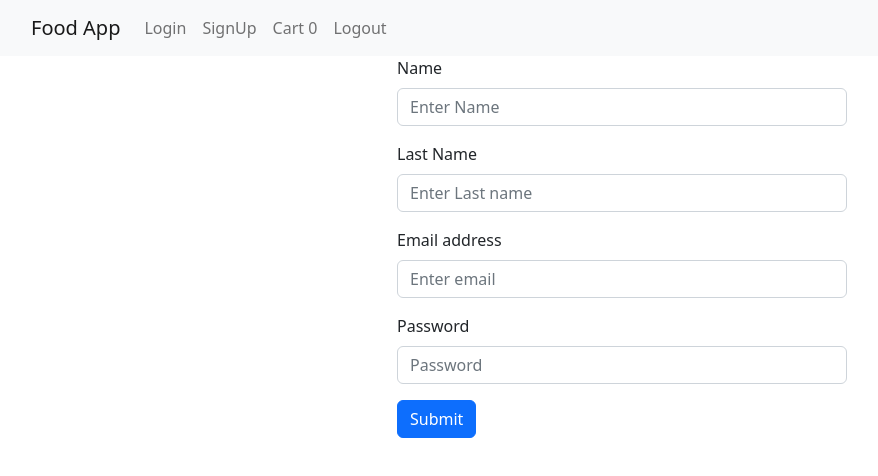
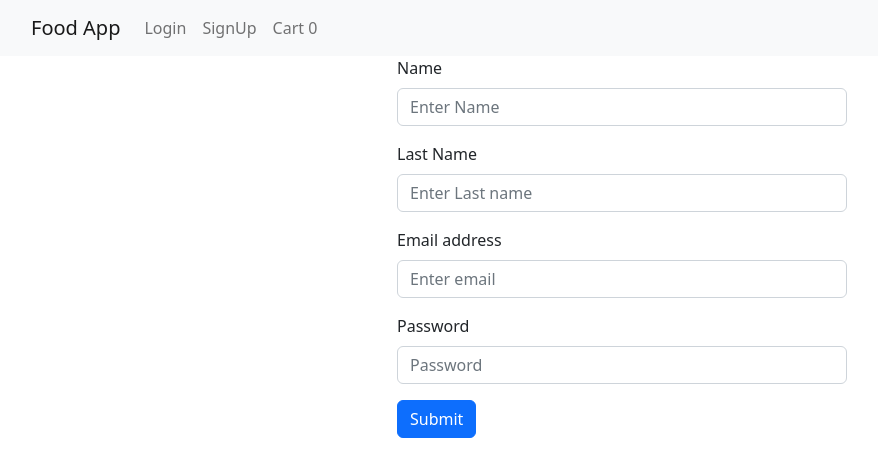
Before and after one commit to 15M236/food-fsd-frontend, a React (Create React App) app: page /signup in a window 1280 px wide. Shown: the top 476 px of the page, without its empty margins (51-929 px from the left). Built offline with nearby package versions, Linux system fonts and the light colour scheme.

Commit message:
final commit

```diff
--- a/package.json
+++ b/package.json
@@ -6,7 +6,7 @@
     "@testing-library/jest-dom": "^5.16.5",
     "@testing-library/react": "^13.4.0",
     "@testing-library/user-event": "^13.5.0",
-    "axios": "^1.1.2",
+    "axios": "^1.2.2",
     "bootstrap": "^5.2.2",
     "react": "^18.2.0",
     "react-bootstrap": "^2.5.0",
--- a/src/Title.js
+++ b/src/Title.js
@@ -8,6 +8,7 @@ import {CartContext} from './App';
 
 function Title() {
     const context = useContext(CartContext)
+    const role = sessionStorage.getItem('role');
   const handleLogOut = () => {
     sessionStorage.clear();
     navigate('/')
@@ -23,7 +24,7 @@ function Title() {
                     <Nav.Link onClick={() => navigate('/login')}>Login</Nav.Link>
                     <Nav.Link onClick={() => navigate('/signin')}>SignUp</Nav.Link>
                     <Nav.Link onClick={() => navigate('/cart')}>Cart {context.cart.length}</Nav.Link>
-                    <Nav.Link onClick={handleLogOut}>Logout</Nav.Link>
+                    {role && <Nav.Link onClick={handleLogOut}>Logout</Nav.Link> }
                   </Nav>
               </Container>
             </Navbar>
--- a/src/components/users/SignUp.js
+++ b/src/components/users/SignUp.js
@@ -24,6 +24,9 @@ export default function SignUp() {
         {
          console.log("user creation successfully")
          navigate('/login')
+        }
+        else if (res.data.statusCode === 400) {
+          console.log(res.data.message)
         }
       }
 
--- a/src/enviroinment.js
+++ b/src/enviroinment.js
@@ -1,5 +1,5 @@
 const env = {
-    apiurl:"https://food-fsd-backend.onrender.com"
+    apiurl:"https://food-fsd.onrender.com"
 }
 
 export default env;
```
Also changed, not shown: jsconfig.json (added, +14 -0 lines), 1 other file (tests, documents, lock files or other folders).
